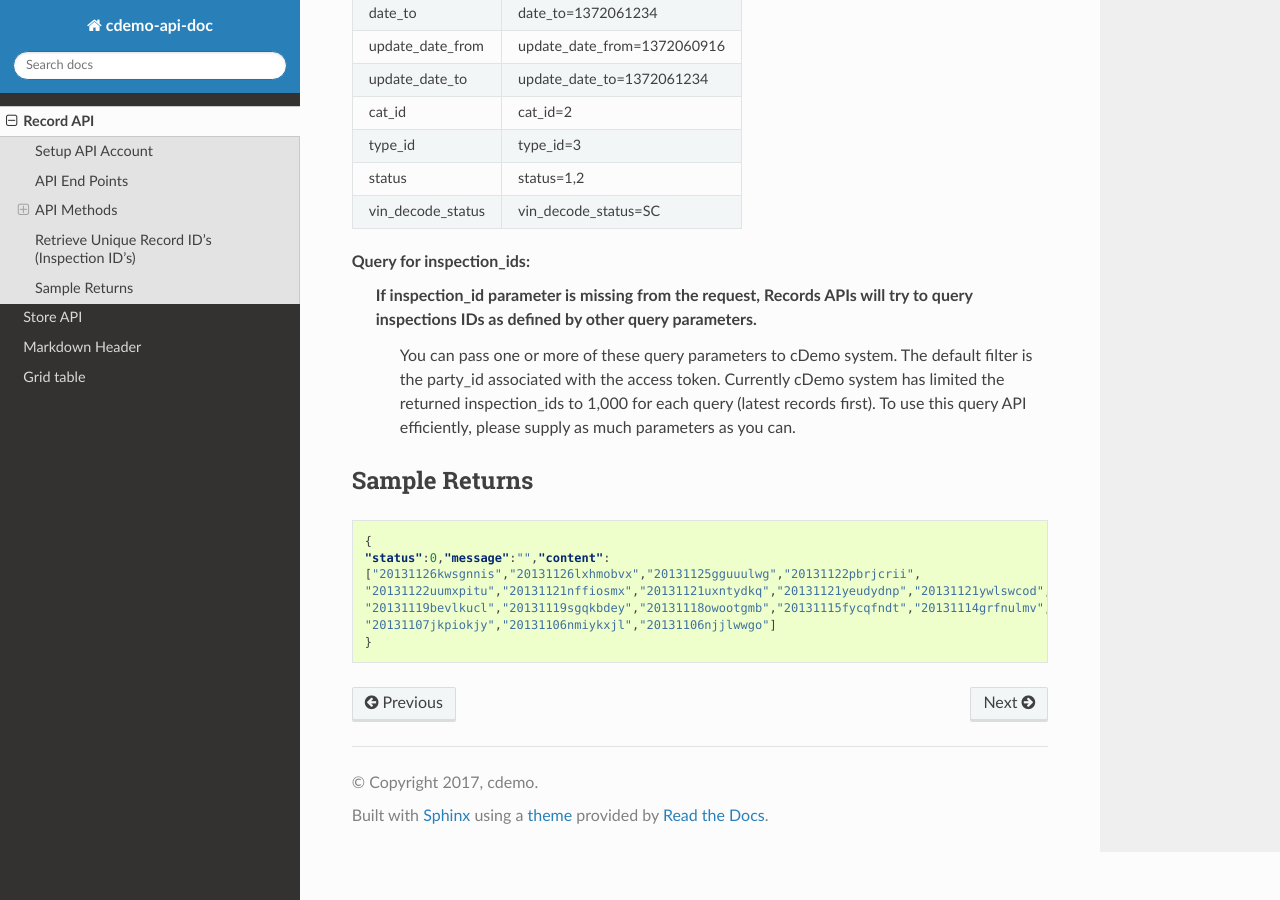
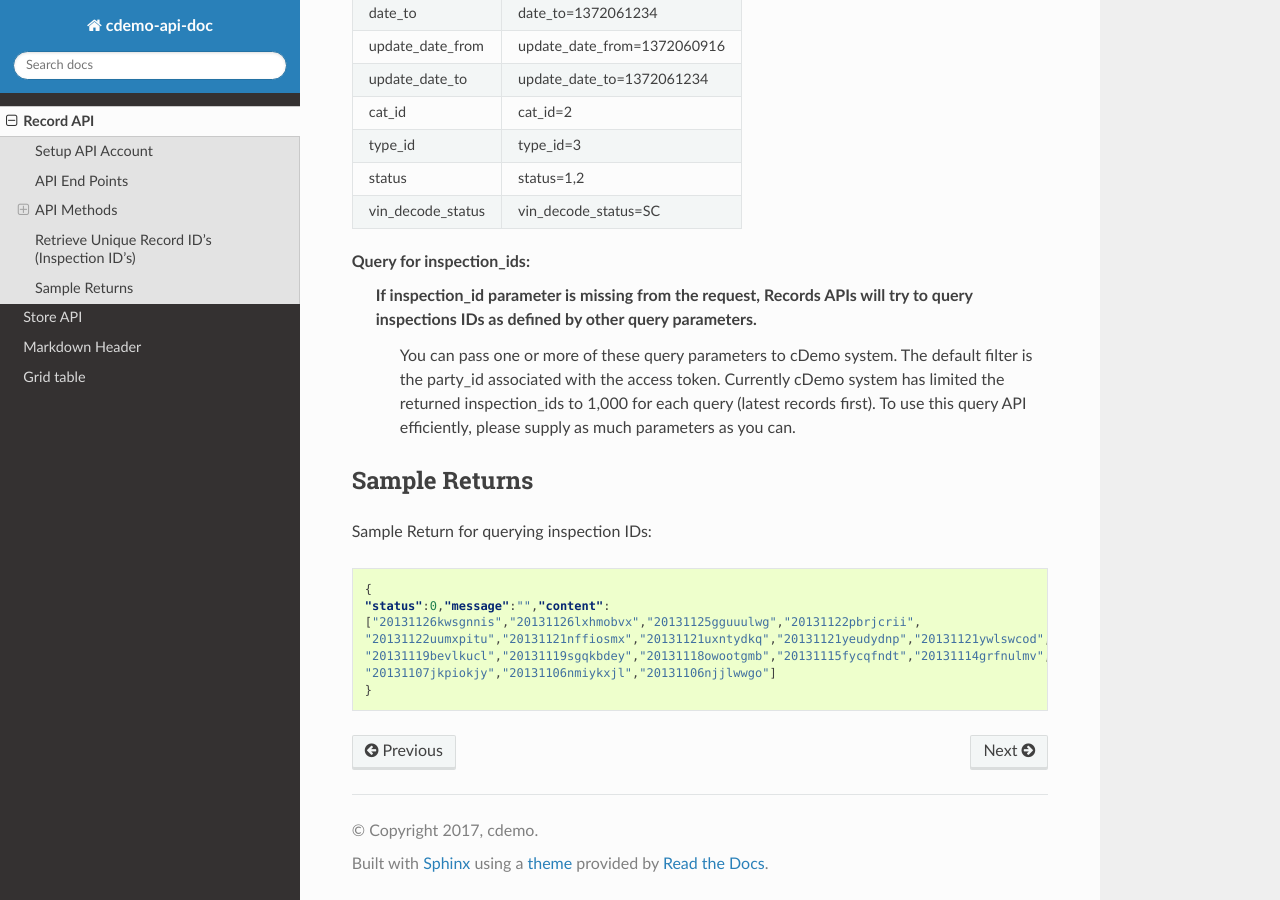
Before and after one commit to cdemomobilesolutions/apidoc, a Sphinx documentation site: the page built from source/record_api.rst, in a window 1280 px wide and 900 px high, scrolled down 2191 px. Built offline with Sphinx 7.4.7 and the Read the Docs theme 2.0.0, drawn with Linux system fonts in a browser that asks for light colours.

Commit message:
table test

```diff
--- a/source/record_api.rst
+++ b/source/record_api.rst
@@ -178,6 +178,8 @@ Query for inspection_ids:
 Sample Returns
 ===============
 
+Sample Return for querying inspection IDs:
+
 .. code-block:: json
 
     {
```
